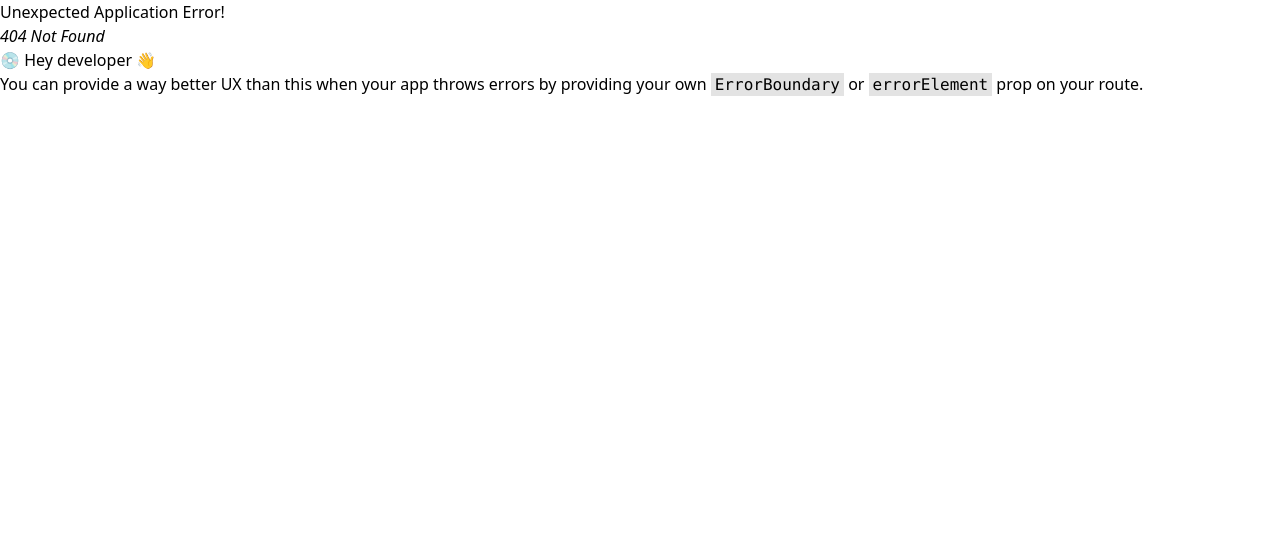
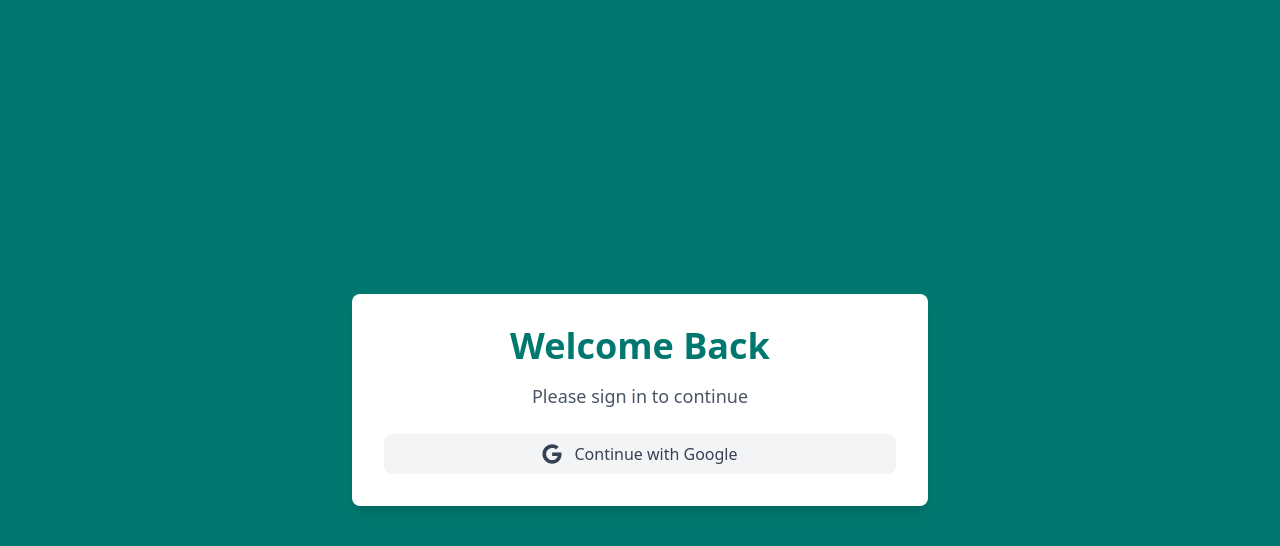
Before and after one commit to Sabuj-Chowdhury/responsive_dashborad_RESTfull_API, a React (Vite) app: page /login in a window 1280 px wide. Before the commit this address had no page. Shown: the top 546 px of the page. Built offline with nearby package versions, Linux system fonts and the light colour scheme; no server answers.

Commit message:
firebase google authentication,login page add

```diff
--- a/package.json
+++ b/package.json
@@ -13,9 +13,11 @@
     "@tailwindcss/vite": "^4.0.3",
     "@tanstack/react-query": "^4.36.1",
     "axios": "^1.7.9",
+    "firebase": "^11.2.0",
     "prop-types": "^15.8.1",
     "react": "^18.3.1",
     "react-dom": "^18.3.1",
+    "react-hot-toast": "^2.5.1",
     "react-icons": "^5.4.0",
     "react-router-dom": "^7.1.5",
     "tailwindcss": "^4.0.3"
--- /dev/null
+++ b/src/Context/AuthContext.jsx
@@ -0,0 +1,5 @@
+import { createContext } from "react";
+
+const AuthContext = createContext(null);
+
+export default AuthContext;
--- a/src/components/ProductsList.jsx
+++ b/src/components/ProductsList.jsx
@@ -88,6 +88,7 @@ const ProductsList = () => {
                   Specifications
                 </th>
                 <th className="px-4 py-2 border border-gray-200">Price</th>
+                <th className="px-4 py-2 border border-gray-200">Action</th>
               </tr>
             </thead>
             {searchResult.map((product, idx) => (
--- a/src/components/Sidebar.jsx
+++ b/src/components/Sidebar.jsx
@@ -1,4 +1,4 @@
-import { useState } from "react";
+import { useContext, useState } from "react";
 import { BiLogOut } from "react-icons/bi";
 
 import { FaProductHunt, FaUsers } from "react-icons/fa";
@@ -8,8 +8,12 @@ import {
 } from "react-icons/io";
 import { MdLogin } from "react-icons/md";
 import { NavLink } from "react-router-dom";
+import AuthContext from "../Context/AuthContext";
 
 const Sidebar = () => {
+  const { user, logOut } = useContext(AuthContext);
+  // console.log(user);
+
   const [isCollapse, setIsCollapse] = useState(false); //state for collapsing the side bar
   //   function for collapsing the side bar
   const toggleSidebar = () => {
@@ -18,15 +22,33 @@ const Sidebar = () => {
   return (
     <aside
       className={`bg-black text-white h-screen sticky top-0 transition-width duration-300
-        ${isCollapse ? "w-16" : "w-64"}
+        ${isCollapse ? "w-16" : "w-72"}
 
         `}
     >
       {/* logo/name */}
       <div onClick={toggleSidebar} className="flex items-center justify-center">
+        <div className="flex flex-col gap-2 text-center p-3">
           <h2 className={`  text-3xl text-center ${isCollapse && "hidden"}`}>
             Dashboard
           </h2>
+          {user && (
+            <div
+              className={`flex justify-center items-center gap-2 ${
+                isCollapse && "hidden"
+              }`}
+            >
+              <img
+                src={user?.photoURL}
+                alt=""
+                className="h-12 w-12 rounded-full"
+              />
+              <span className={`${isCollapse && "hidden"} w-max`}>
+                {user?.displayName}
+              </span>
+            </div>
+          )}
+        </div>
         {/* button(icons) for collapse the sidebar */}
         <button className="text-white p-2 rounded">
           {isCollapse ? (
@@ -65,10 +87,16 @@ const Sidebar = () => {
         </div>
 
         {/* auth button */}
-        <button className="flex items-center gap-4 p-2 rounded hover:bg-blue-300">
+
+        {user ? (
+          <button
+            onClick={logOut}
+            className="flex items-center gap-4 p-2 rounded hover:bg-blue-300"
+          >
             <BiLogOut size={28} />
             <span className={`${isCollapse && "hidden"}`}>Logout</span>
           </button>
+        ) : (
           <NavLink
             to="/login"
             className={`flex items-center gap-4 p-2 rounded hover:bg-blue-300
@@ -77,6 +105,7 @@ const Sidebar = () => {
             <MdLogin size={28} />
             <span className={`${isCollapse && "hidden"}`}> Login</span>
           </NavLink>
+        )}
       </nav>
     </aside>
   );
--- /dev/null
+++ b/src/components/SocialLogin.jsx
@@ -0,0 +1,51 @@
+import { useContext, useState } from "react";
+import { FaGoogle } from "react-icons/fa";
+
+// import { useLocation, useNavigate } from "react-router-dom";
+import toast from "react-hot-toast";
+import { TbFidgetSpinner } from "react-icons/tb";
+import AuthContext from "../Context/AuthContext";
+import { useNavigate } from "react-router-dom";
+
+const SocialLogin = () => {
+  const { signInWithGoogle } = useContext(AuthContext);
+  const [loading, setLoading] = useState(false);
+  const navigate = useNavigate();
+
+  // handle google sign in
+  const handleGoogleSignIn = async () => {
+    setLoading(true);
+    try {
+      await signInWithGoogle();
+      navigate("/users");
+      toast.success("Login Successful!");
+    } catch (err) {
+      console.log(err);
+    } finally {
+      setLoading(false);
+    }
+  };
+
+  return (
+    <div className="flex flex-col gap-3">
+      <button
+        onClick={handleGoogleSignIn}
+        disabled={loading}
+        className="flex items-center justify-center gap-3 bg-gray-100 text-gray-700 py-2 px-4 rounded-lg hover:bg-gray-200 transition"
+      >
+        {loading ? (
+          <>
+            <TbFidgetSpinner className="animate-spin"></TbFidgetSpinner> logging
+            in ..
+          </>
+        ) : (
+          <>
+            <FaGoogle size={20} /> Continue with Google
+          </>
+        )}
+      </button>
+    </div>
+  );
+};
+
+export default SocialLogin;
--- /dev/null
+++ b/src/firebase/firebase.config.js
@@ -0,0 +1,15 @@
+import { initializeApp } from "firebase/app";
+import { getAuth } from "firebase/auth";
+const firebaseConfig = {
+  apiKey: import.meta.env.VITE_apiKey,
+  authDomain: import.meta.env.VITE_authDomain,
+  projectId: import.meta.env.VITE_projectId,
+  storageBucket: import.meta.env.VITE_storageBucket,
+  messagingSenderId: import.meta.env.VITE_messagingSenderId,
+  appId: import.meta.env.VITE_appId,
+};
+
+export const app = initializeApp(firebaseConfig);
+const auth = getAuth();
+
+export default auth;
--- /dev/null
+++ b/src/pages/Login.jsx
@@ -0,0 +1,23 @@
+import SocialLogin from "../components/SocialLogin";
+
+const Login = () => {
+  return (
+    // outer container
+    <section className="min-h-screen flex items-center justify-center bg-teal-700">
+      {/* card container */}
+      <div className="bg-white p-8 rounded-lg shadow-lg max-w-xl w-full">
+        <h2 className="text-4xl font-bold text-teal-700 text-center mb-4">
+          Welcome Back
+        </h2>
+        <p className="text-lg text-gray-600 text-center mb-6">
+          Please sign in to continue
+        </p>
+
+        {/* Social Login */}
+        <SocialLogin></SocialLogin>
+      </div>
+    </section>
+  );
+};
+
+export default Login;
--- /dev/null
+++ b/src/provider/AuthProvider.jsx
@@ -0,0 +1,67 @@
+import {
+  GoogleAuthProvider,
+  onAuthStateChanged,
+  signInWithPopup,
+  signOut,
+} from "firebase/auth";
+
+import { useEffect, useState } from "react";
+
+import PropTypes from "prop-types";
+
+import AuthContext from "../Context/AuthContext";
+import auth from "../firebase/firebase.config";
+
+const googleProvider = new GoogleAuthProvider();
+
+const AuthProvider = ({ children }) => {
+  const [user, setUser] = useState(null);
+  const [loading, setLoading] = useState(true);
+
+  // sign in with google
+  const signInWithGoogle = () => {
+    setLoading(true);
+    return signInWithPopup(auth, googleProvider);
+  };
+
+  // log out
+  const logOut = async () => {
+    setLoading(true);
+    return signOut(auth);
+  };
+
+  // observer from firebase
+  // onAuthStateChange
+  useEffect(() => {
+    const unsubscribe = onAuthStateChanged(auth, async (currentUser) => {
+      setUser(currentUser);
+
+      setLoading(false);
+    });
+    return () => {
+      return unsubscribe();
+    };
+  }, []);
+
+  if (loading) {
+    return <div className="text-center font-bold h-screen">Loading ...</div>;
+  }
+
+  // props
+  const authInfo = {
+    signInWithGoogle,
+    logOut,
+    user,
+    loading,
+  };
+
+  return (
+    <AuthContext.Provider value={authInfo}>{children}</AuthContext.Provider>
+  );
+};
+
+export default AuthProvider;
+
+AuthProvider.propTypes = {
+  children: PropTypes.node,
+};
--- a/src/routes/Routes.jsx
+++ b/src/routes/Routes.jsx
@@ -3,6 +3,7 @@ import Dashboard from "../pages/Dashboard";
 import UsersList from "../components/UsersList";
 import ProductsList from "../components/ProductsList";
 import UserDetails from "../components/UserDetails";
+import Login from "../pages/Login";
 
 const router = createBrowserRouter([
   {
@@ -23,6 +24,10 @@ const router = createBrowserRouter([
       },
     ],
   },
+  {
+    path: "/login",
+    element: <Login />,
+  },
 ]);
 
 export default router;
```
Also changed, not shown: src/main.jsx (+6 -3 lines), 1 other file (tests, documents, lock files or other folders). Lines whose indentation alone changed are shown as unchanged.
